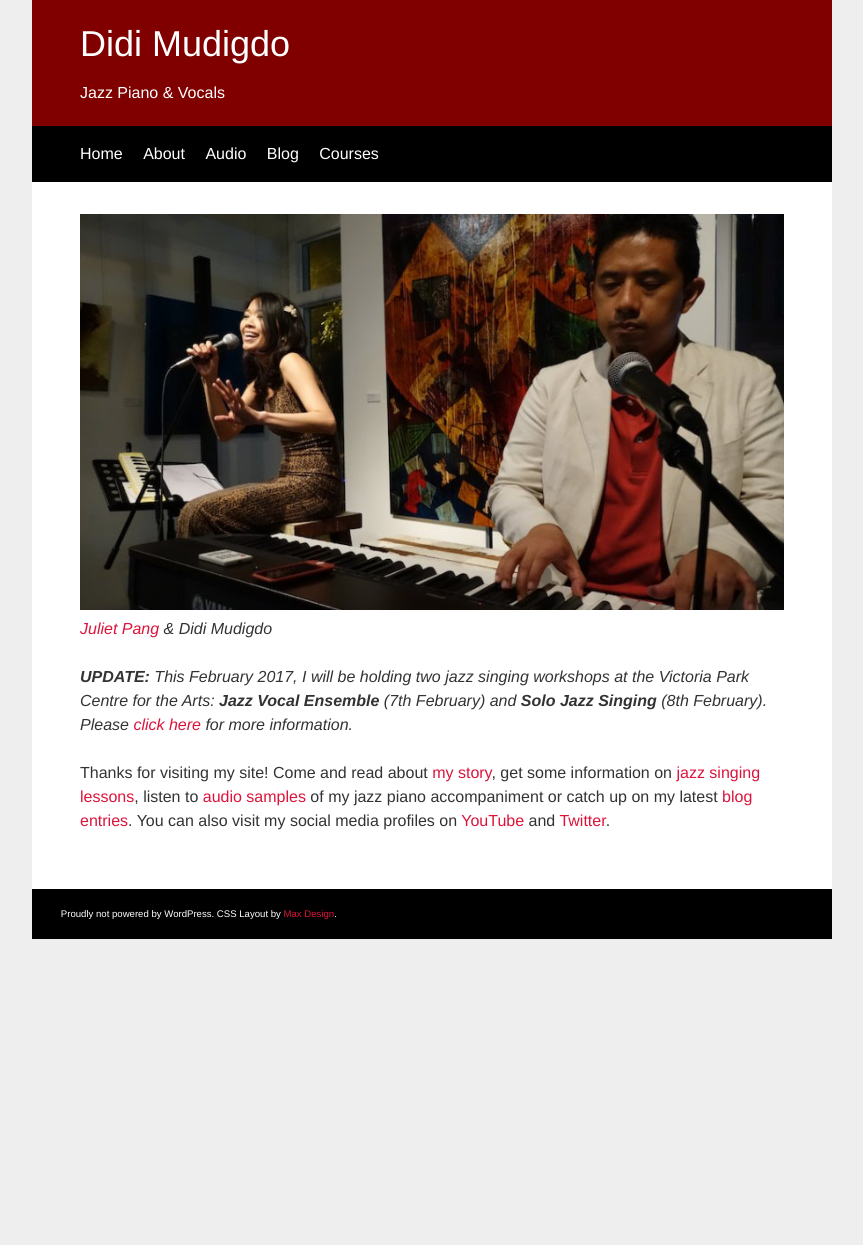
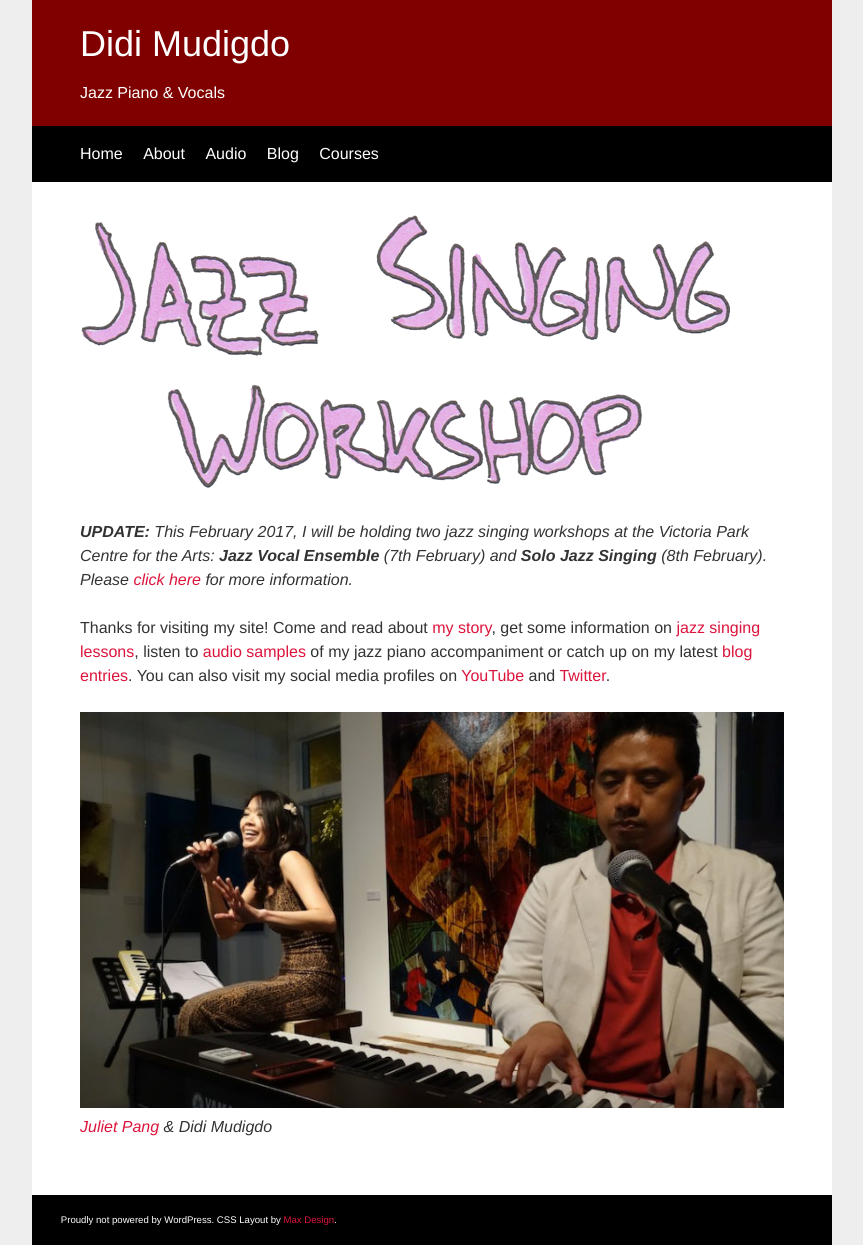
Before and after one commit to didijazz/didijazz.github.io, a Jekyll site: the page built from index.html, in a window 1280 px wide. Shown: the whole page, without its empty margins (208-1071 px from the left). Built offline with Jekyll 4.4.1, drawn with Linux system fonts in a browser that asks for light colours; before the commit the page ends 939 px from its top, so only the background shows below that.

Commit message:
quick advert for workshops on home page

```diff
--- a/index.html
+++ b/index.html
@@ -3,10 +3,12 @@ layout: default
 title: Didi Mudigdo
 ---
 <div class="blurb">
-	 <p><img class=img-responsive src="img/pianovox800px.jpg" alt=""><br><em><a href="http://julietpang.net" target="_blank">Juliet Pang</a> &amp; Didi Mudigdo</em></p>
+	 <p><img class=img-responsive src="img/headingwhite650.png" alt=""></p>
 
 	<p><em><strong>UPDATE:</strong> This February 2017, I will be holding two jazz singing workshops at the Victoria Park Centre for the Arts: <strong>Jazz Vocal Ensemble</strong>  (7th February) and <strong>Solo Jazz Singing</strong> (8th February). Please <a href="https://didijazz.github.io/blog/2017/01/25/february-jazz-singing-workshops">click here</a> for more information.</em></p>
 
 	<p>Thanks for visiting my site! Come and read about <a href="/about">my story</a>, get some information on <a href="/lessons">jazz singing lessons</a>, listen to <a href="/audio">audio samples</a> of my jazz piano accompaniment or catch up on my latest <a href="/blog">blog entries</a>. You can also visit my social media profiles on <a href="http://youtube.com/dmudigdo" target="_blank">YouTube</a> and <a href="http://twitter.com/didijazz" target="_blank">Twitter</a>.</p>
 
+    <p><img class=img-responsive src="img/pianovox800px.jpg" alt=""><br><em><a href="http://julietpang.net" target="_blank">Juliet Pang</a> &amp; Didi Mudigdo</em></p>
+
 </div><!-- /.blurb -->
```
Also changed, not shown: img/headingwhite650.png (added).
